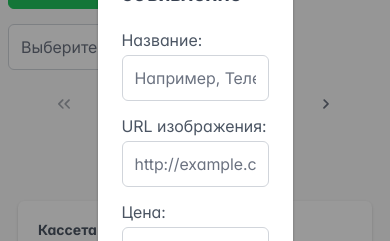
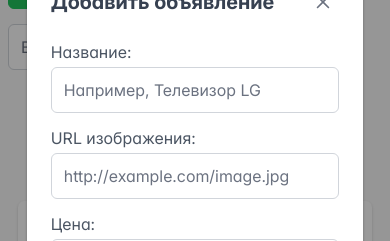
Before and after one commit to tracktor-git/avito-test, a React (Vite) app: page / in a window 390 px wide. Both pictures are taken after a click on the button "Добавить объявление". Shown: the part 190-431 px from the top of the page. Built offline with nearby package versions, Linux system fonts and the light colour scheme; data requests are answered from the project's data file; grey boxes are pictures that could not be loaded.

Commit message:
Adjust styles

```diff
--- a/src/Components/AddItemDialog.tsx
+++ b/src/Components/AddItemDialog.tsx
@@ -57,8 +57,8 @@ const AddItemDialog = (props: IAddItemDialog) => {
     <>
       <Dialog
         header="Добавить объявление"
+        className="add-item-dialog"
         visible={visible}
-        style={{ width: '50vw', maxWidth: 800 }}
         onHide={() => setVisible(false)}
       >
         <ItemForm
--- a/src/index.css
+++ b/src/index.css
@@ -51,6 +51,23 @@ body {
 	white-space: nowrap;
 	overflow: hidden;
 	text-overflow: ellipsis;
+}
+
+.add-item-dialog {
+	width: 50vw;
+	max-width: 800px;
+}
+
+@media (max-width: 1220px) {
+	.add-item-dialog {
+		width: 80%;
+	}
+}
+
+@media (max-width: 440px) {
+	.add-item-dialog {
+		width: unset;
+	}
 }
 
 @media (max-width: 1220px) {
@@ -161,6 +178,12 @@ body {
 	background-color: inherit;
 }
 
+@media (max-width: 520px) {
+	.p-paginator.p-component {
+		transform: scale(90%);
+	}
+}
+
 .advertisement-main-block {
 	display: flex;
 	gap: 20px;
```
Also changed, not shown: src/Components/Advertisements.tsx (+0 -7 lines).
